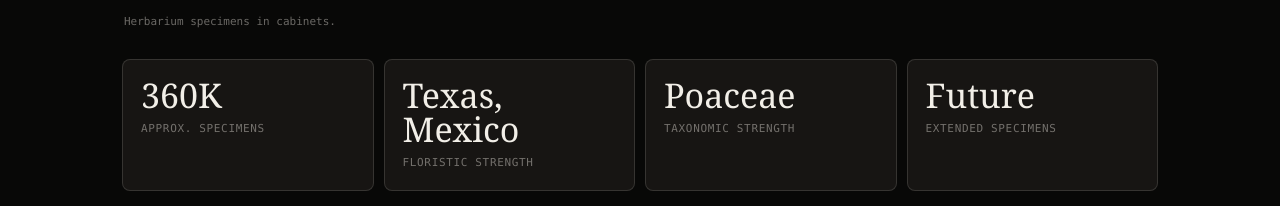
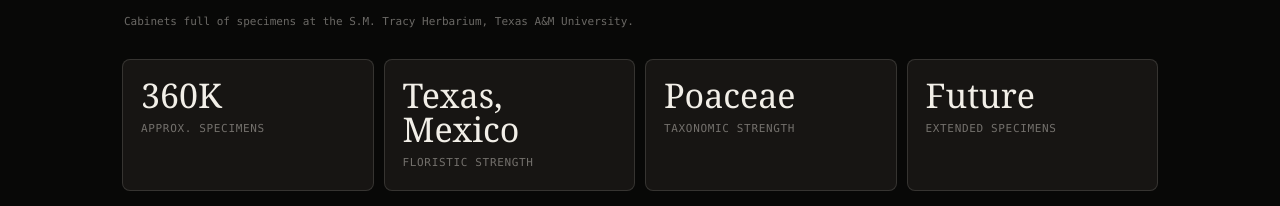
Before and after one commit to Erythroxylum/whiteplantsystematics.org, a Jekyll site: the page built from herbarium.html, in a window 1280 px wide. Shown: the part 867-1073 px from the top of the page. Built offline with Jekyll 4.4.1, drawn with Linux system fonts in a browser that asks for light colours.

Commit message:
herbarium pic

```diff
--- a/herbarium.html
+++ b/herbarium.html
@@ -22,7 +22,7 @@ canonical: "https://whiteplantsystematics.org/herbarium.html"
     class="hero-img"
     src="assets/img/sm-tracy-herbarium-hero.png"
     alt="Rows of herbarium cabinets at the S.M. Tracy Herbarium, with one open cabinet showing stacked specimen folders">
-  <figcaption>Herbarium specimens in cabinets.</figcaption>
+  <figcaption>Cabinets full of specimens at the S.M. Tracy Herbarium, Texas A&M University.</figcaption>
 </figure>
 
 <div class="stats-row">
```
Also changed, not shown: 2 other files.
